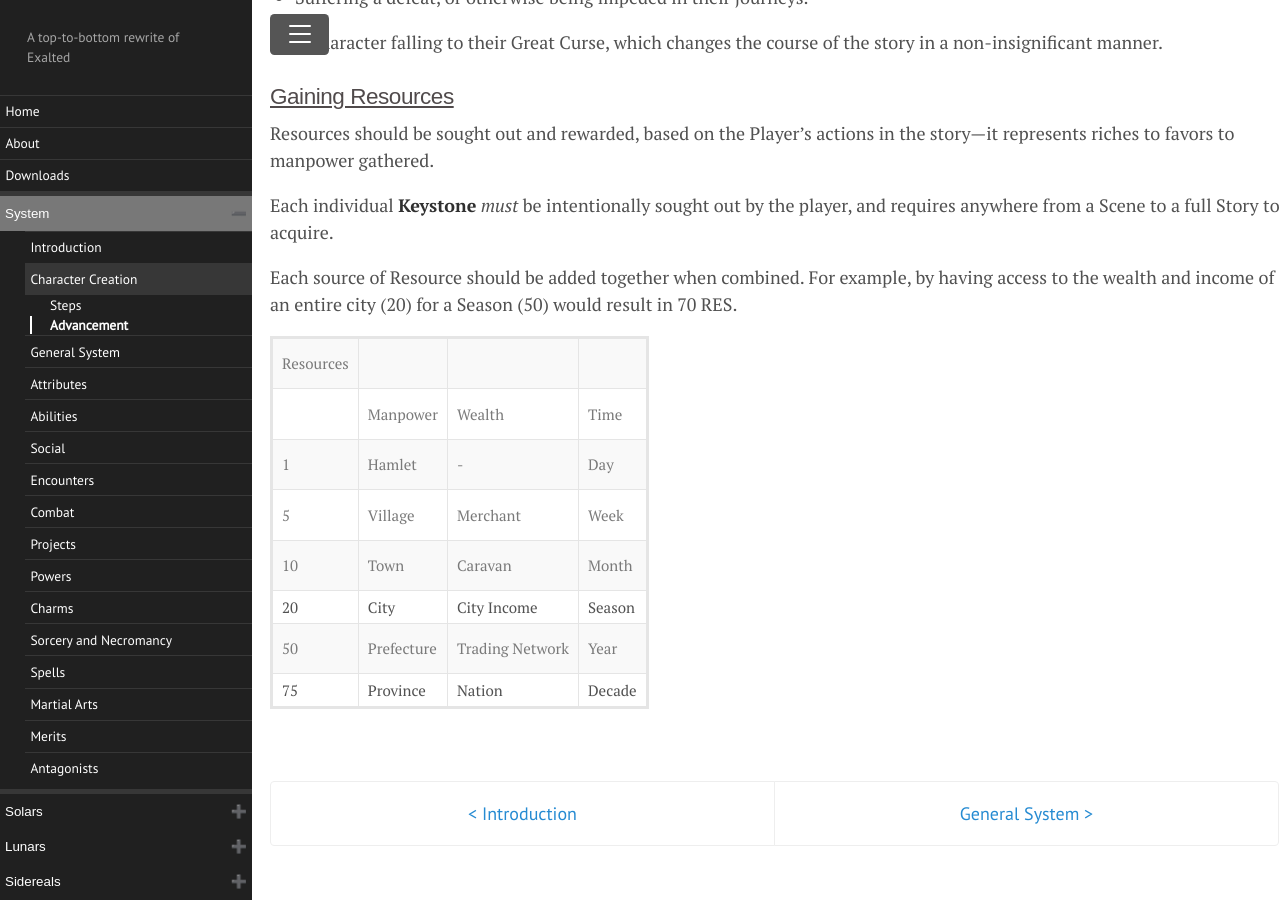
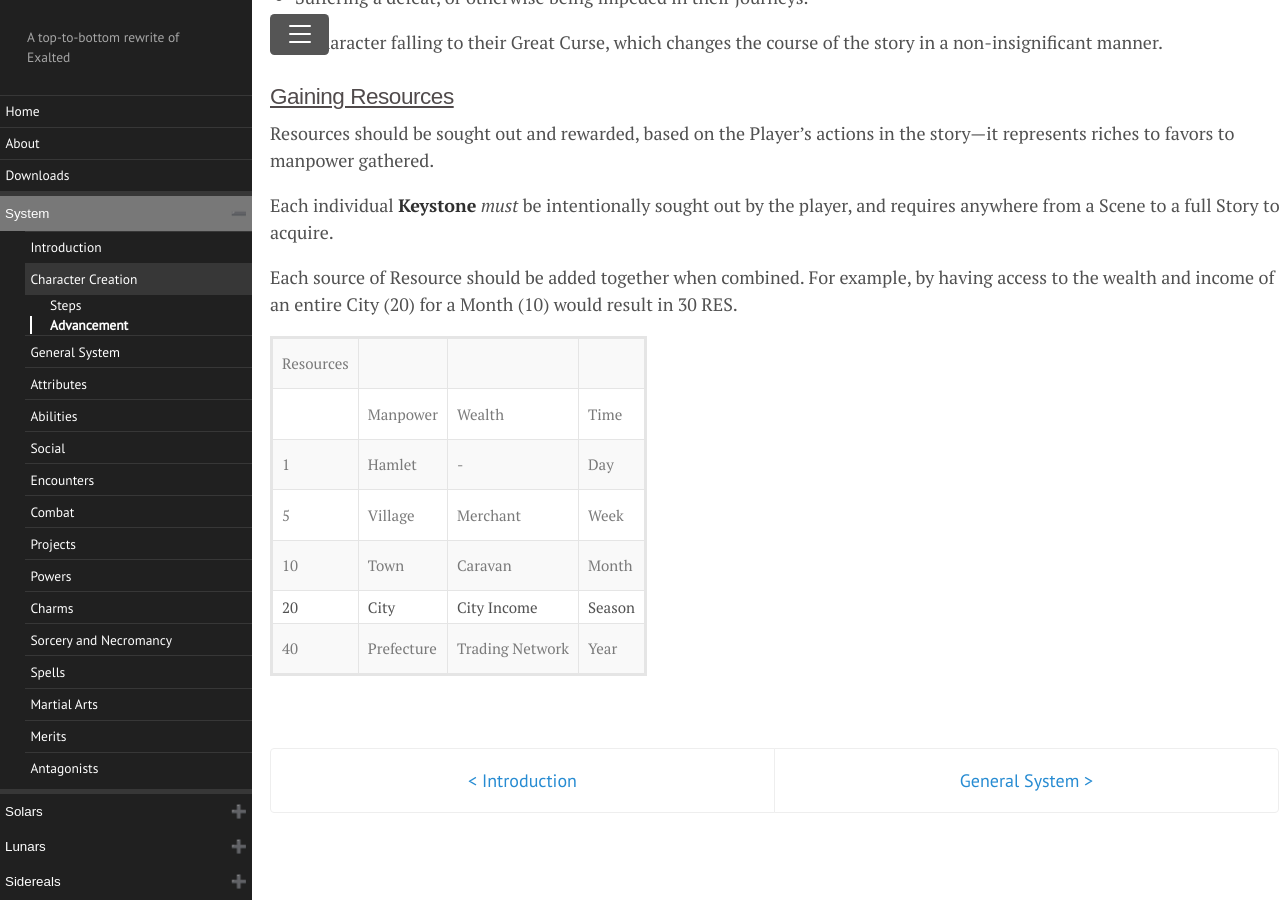
Before and after one commit to Dragonmystic707/exalted-reincarnated, a Jekyll site: the page built from docs/System/Character_Creation.md, in a window 1280 px wide and 900 px high, scrolled down 5151 px. Built offline with Jekyll 4.4.1, drawn with Linux system fonts in a browser that asks for light colours.

Commit message:
Corrected Character Creation

```diff
--- a/docs/System/Character_Creation.md
+++ b/docs/System/Character_Creation.md
@@ -384,8 +384,8 @@ Each individual **Keystone** *must* be intentionally sought out by the
 player, and requires anywhere from a Scene to a full Story to acquire.
 
 Each source of Resource should be added together when combined. For
-example, by having access to the wealth and income of an entire city
-(20) for a Season (50) would result in 70 RES.
+example, by having access to the wealth and income of an entire City
+(20) for a Month (10) would result in 30 RES.
 
 <table>
 <tbody>
@@ -459,7 +459,7 @@ example, by having access to the wealth and income of an entire city
 </tr>
 <tr class="odd">
 <td><blockquote>
-<p>50</p>
+<p>40</p>
 </blockquote></td>
 <td><blockquote>
 <p>Prefecture</p>
@@ -471,11 +471,5 @@ example, by having access to the wealth and income of an entire city
 <p>Year</p>
 </blockquote></td>
 </tr>
-<tr class="even">
-<td>75</td>
-<td>Province</td>
-<td>Nation</td>
-<td>Decade</td>
-</tr>
 </tbody>
 </table>
```
Also changed, not shown: docs/System/Charms.md (+1 -1 lines), docs/index.md (+1 -0 lines), 9 other files.
